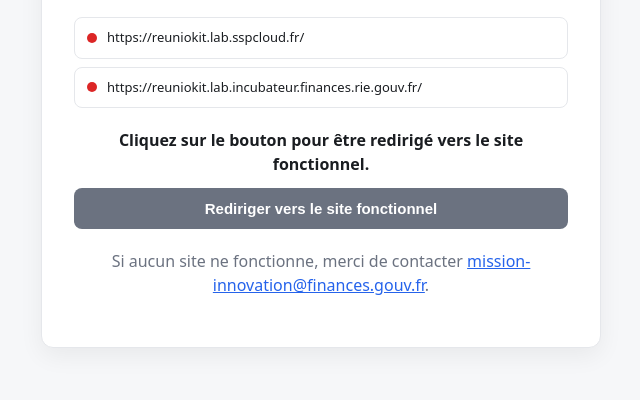
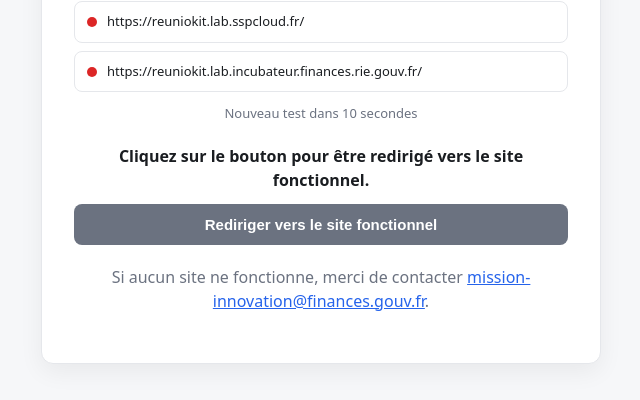
Before and after one commit to ytihianine/reuniokit-redirect, a plain HTML site: page index.html in a window 1280 px wide. Shown: the part 286-686 px from the top of the page, without its empty margins (319-959 px from the left). Drawn offline with Linux system fonts and the light colour scheme; no server answers.

Commit message:
feat: add timer and remove line additions

```diff
--- a/app.js
+++ b/app.js
@@ -24,8 +24,18 @@ if (urlParam) {
 }
 
 const probeListEl = document.getElementById("probe-list");
+const countdownEl = document.getElementById("countdown");
 let rows = [];
 let targetUrl = null;
+let remaining = Math.ceil(CHECK_INTERVAL_MS / 1000);
+
+// Crée les lignes de sondage une seule fois.
+function initRows() {
+  rows = [];
+  for (const url of CANDIDATES) {
+    rows.push(addRow(url));
+  }
+}
 const goButton = document.getElementById("go-button");
 const contactLink = document.getElementById("contact-link");
 
@@ -109,22 +119,26 @@ function syncButton() {
 }
 
 async function runProbes() {
-  rows = [];
   targetUrl = null;
   goButton.disabled = true;
   goButton.onclick = null;
 
-  // Ignore les adresses qui ne sont pas des URL http(s) absolues.
+  // Ignorer les adresses qui ne sont pas des URL http(s) absolues.
   const candidates = CANDIDATES.filter((url) => /^https?:\/\//i.test(url));
   if (candidates.length === 0) return;
+
+  // Marquer toutes les lignes comme "en cours".
+  for (const row of rows) {
+    row.className = "pending";
+  }
 
   // Sondes en parallèle ; c'est le résultat qui compte, pas la vitesse.
   const results = await Promise.all(
     candidates.map(async (url) => {
-      const row = addRow(url);
-      rows.push(row);
+      const idx = CANDIDATES.indexOf(url);
+      const row = rows[idx];
       const result = await probe(url);
-      updateRow(row, result.ok);
+      if (row) updateRow(row, result.ok);
       return { url, ok: result.ok };
     })
   );
@@ -137,9 +151,18 @@ async function runProbes() {
 }
 
 async function main() {
+  initRows();
   await runProbes();
-  // Relance automatique toutes les 60 s (rafraîchit le cache et le ping).
-  setInterval(runProbes, CHECK_INTERVAL_MS);
+  // Compte à rebours et relance automatique.
+  setInterval(() => {
+    remaining--;
+    countdownEl.textContent =
+      remaining > 0 ? `Nouveau test dans ${remaining} seconde${remaining > 1 ? 's' : ''}` : '';
+    if (remaining <= 0) {
+      remaining = Math.ceil(CHECK_INTERVAL_MS / 1000);
+      runProbes();
+    }
+  }, 1000);
 }
 
 main();
--- a/index.html
+++ b/index.html
@@ -14,6 +14,7 @@
       Dès qu'un site répond, cliquez sur le bouton pour y accéder.
     </p>
     <ul id="probe-list"></ul>
+    <p id="countdown" class="countdown"></p>
     <p class="cta">Cliquez sur le bouton pour être redirigé vers le site fonctionnel.</p>
     <button id="go-button" type="button" disabled>Rediriger vers le site fonctionnel</button>
     <p class="contact">
--- a/style.css
+++ b/style.css
@@ -41,6 +41,11 @@ body {
 h1 { font-size: 20px; margin: 0 0 6px; text-align: center; }
 p { color: var(--muted); margin: 0 0 18px; text-align: center; }
 .intro { margin-bottom: 20px; }
+.countdown {
+  margin: 12px 0 0;
+  font-size: 13px;
+  color: var(--muted);
+}
 .cta {
   margin: 20px 0 0;
   font-weight: 600;
```
